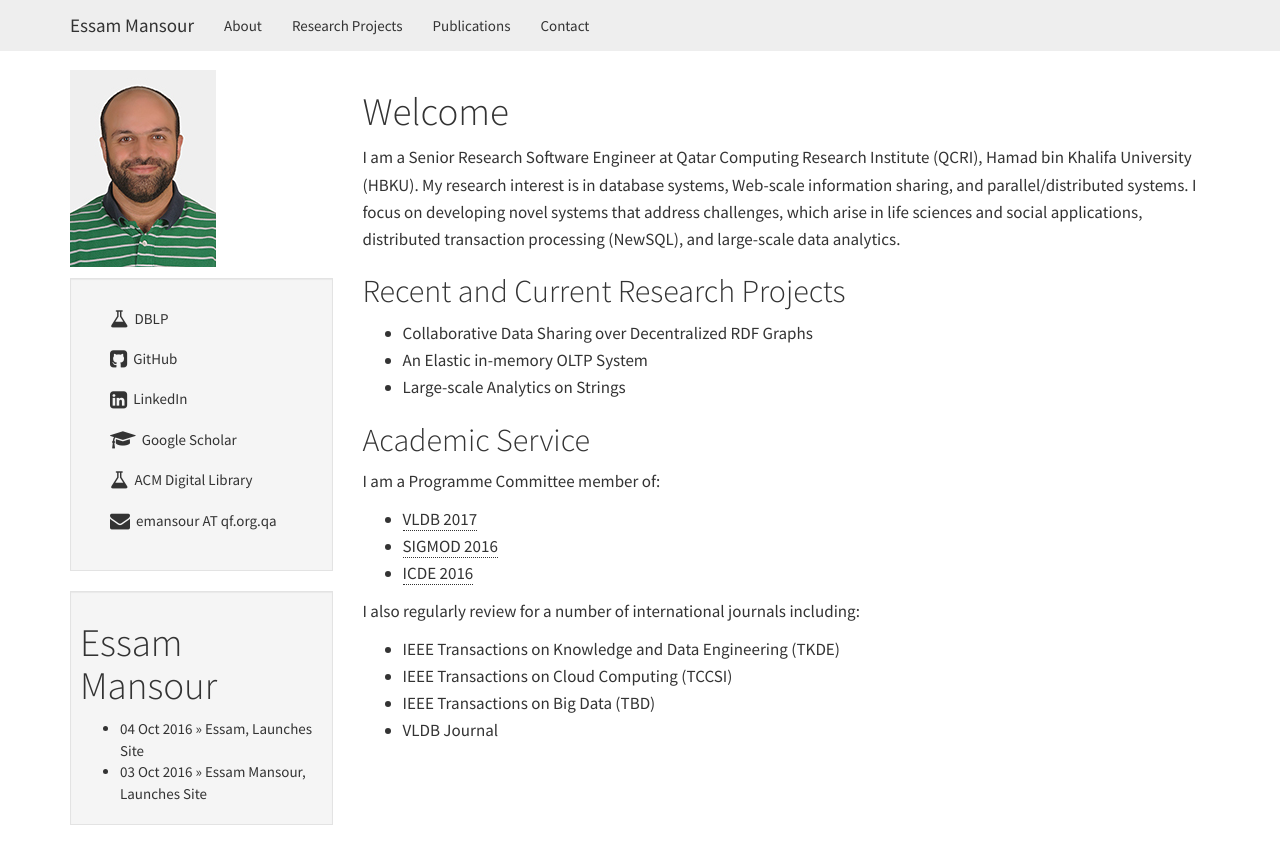
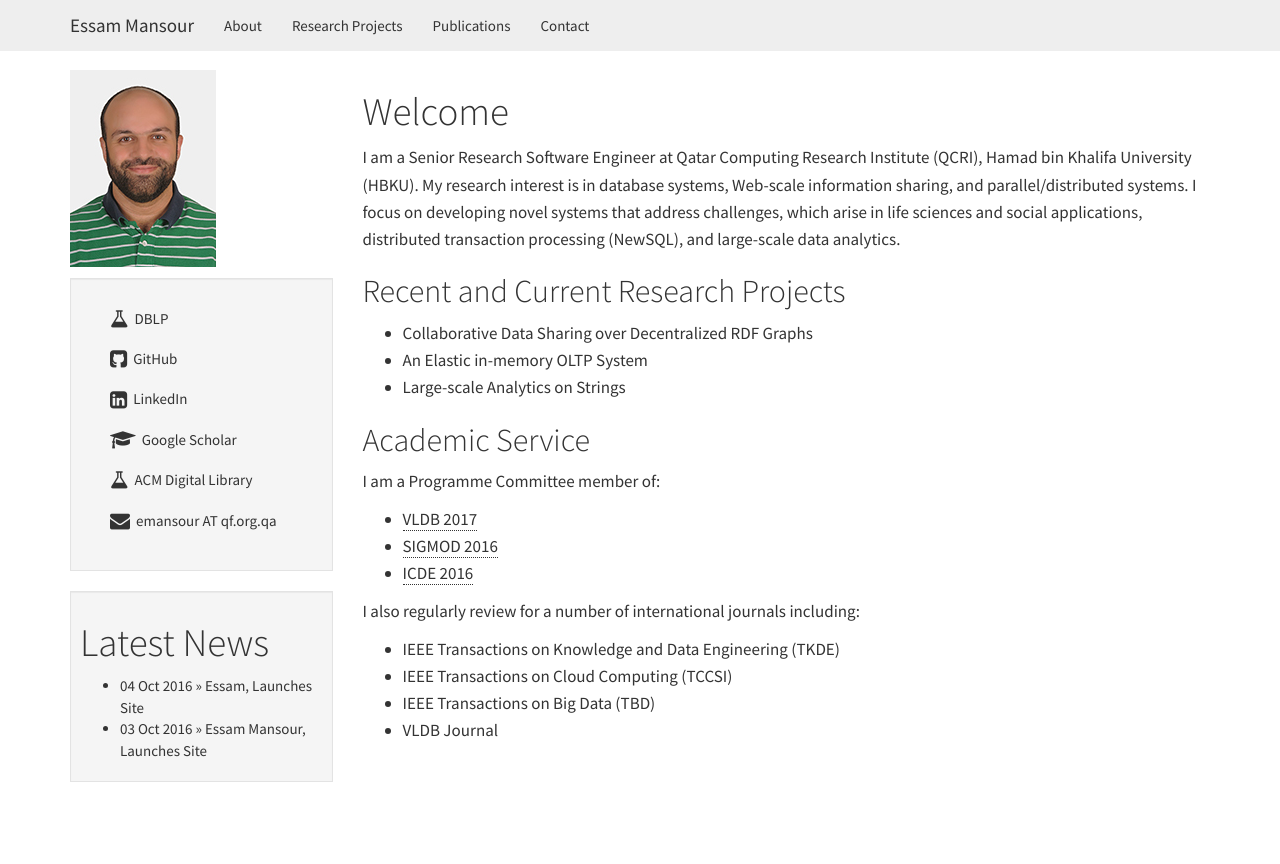
Before and after one commit to mansoure/mansoure.github.io, a Jekyll site: the page built from index.md, in a window 1280 px wide. Shown: the top 864 px of the page. Built offline with Jekyll 4.4.1, drawn with Linux system fonts in a browser that asks for light colours.

```diff
--- a/_layouts/default.html
+++ b/_layouts/default.html
@@ -78,9 +78,8 @@
 				</section>
 
 			<section class="well well-sm">
-				<h1>{{ page.title }}</h1>
+				<h1>Latest News</h1>
 				<ul class="posts">
-
 				  {% for post in site.posts %}
 				    <li><span>{{ post.date | date_to_string }}</span> » <a href="{{ post.url }}" title="{{ post.title }}">{{ post.title }}</a></li>
 				  {% endfor %}
```
